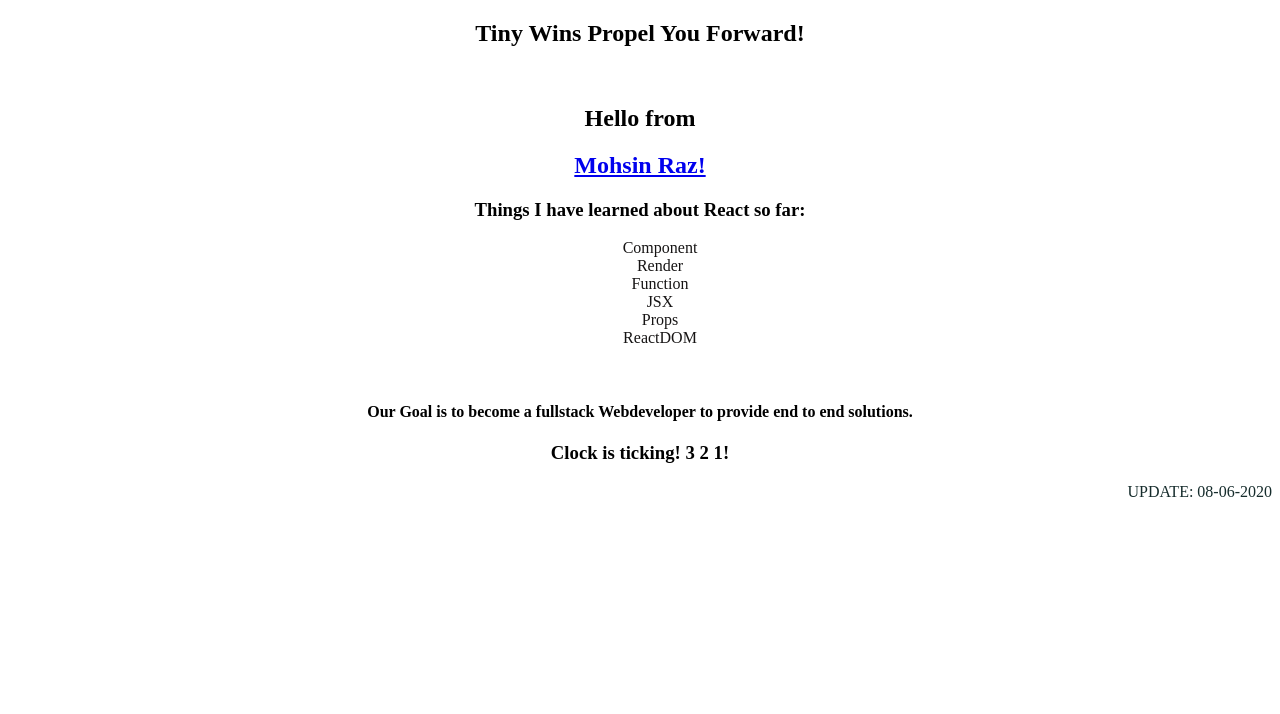
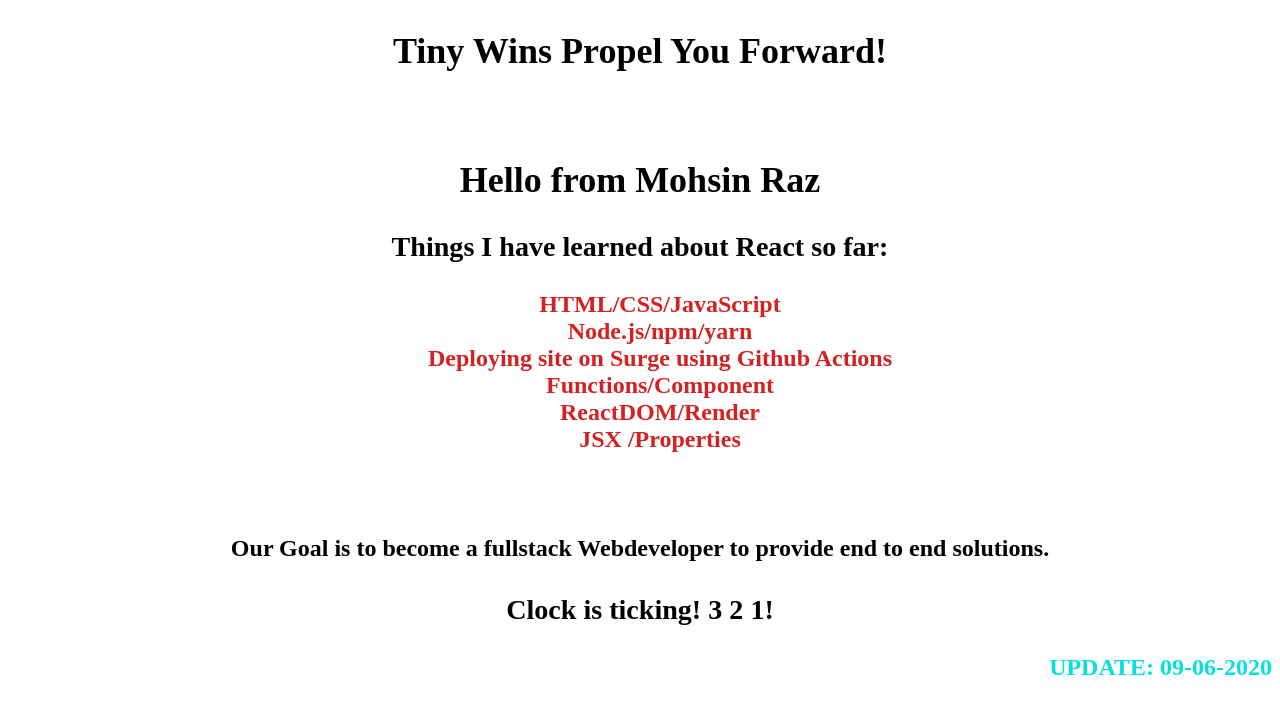
Before and after one commit to MohsinRaz3/my-app, a React (Create React App) app: page / in a window 1280 px wide. Shown: the top 714 px of the page. Built offline with nearby package versions, Linux system fonts and the light colour scheme.

Commit message:
Added props

```diff
--- a/src/App.js
+++ b/src/App.js
@@ -1,27 +1,31 @@
 import React from 'react';
-import logo from './logo.svg';
 import './App.css';
+import './index.css';
 
-function App() {
-  return (
-    <div className="App">
-      <header className="App-header">
-        <img src={logo} className="App-logo" alt="logo" />
-        <p>
-          Edit <code>src/App.js</code> and save to reload. <br/>
-          Updated by <h2> <a href="https://twitter.com/MohsinRaz_">Mohsin Raz</a></h2>
-        </p>
-        <a
-          className="App-link"
-          href="https://reactjs.org"
-          target="_blank"
-          rel="noopener noreferrer"
-        >
-          Learn React with Me!
-        </a>
-      </header>
-    </div>
-  );
+function MyProgress(props){
+  return <div className='firstcss'>
+
+  <h2>Tiny Wins Propel You Forward!</h2><br/> <h2>Hello from  {props.name} </h2> <strong> <a href="https://twitter.com/MohsinRaz_"> <h2>  </h2></a> </strong>
+  <h3>Things I have learned about React so far:</h3>
+
+  <center>
+  <ul className="boom">
+    <tr></tr>
+    <tr>HTML/CSS/JavaScript</tr>
+    <tr>Node.js/npm/yarn</tr>
+    <tr>Deploying site on Surge using Github Actions</tr>
+    <tr>Functions/Component</tr>
+    <tr>ReactDOM/Render</tr>
+    <tr>JSX /Properties</tr>
+
+  </ul>
+  </center>
+
+
+<br/>
+<h4> Our Goal is to become a fullstack Webdeveloper to provide end to end solutions. </h4>
+<h3>Clock is ticking! {2+1} {1+1} {1}!</h3>
+<p>UPDATE: 09-06-2020</p>
+  </div>;
 }
-
-export default App;
+export default MyProgress;
--- a/src/index.css
+++ b/src/index.css
@@ -3,15 +3,15 @@
   padding: 0;
   box-sizing: border-box;
 }
-.firstcss{
+.firstcss {
   text-align: center;
 }
 
 .boom {
 
-  color: rgb(22, 20, 20);
+  color: rgb(212, 33, 33);
   align-content: center;
 }
-p{color: rgb(22, 44, 44);
+p{color: rgb(7, 223, 223);
   text-align: end;
 }
--- a/src/index.js
+++ b/src/index.js
@@ -1,28 +1,10 @@
 import React from 'react';
 import ReactDOM from 'react-dom';
-import './index.css';
+import MyProgress from './App.js'
 
-function Hi(){
-  return <div className='firstcss'>  <h2>Tiny Wins Propel You Forward!</h2><br/> <h2>Hello from </h2> <strong> <a href="https://twitter.com/MohsinRaz_"> <h2>Mohsin Raz! </h2></a> </strong>
-  <h3>Things I have learned about React so far:</h3>
+ReactDOM.render(
 
-  <center>
-  <ul className="boom">
-    <tr>Component</tr>
-    <tr>Render</tr>
-    <tr>Function</tr>
-    <tr>JSX</tr>
-    <tr>Props</tr>
-    <tr>ReactDOM</tr>
-  </ul>
-  </center>
+<div> <h2><MyProgress name = 'Mohsin Raz' /></h2></div>,
+document.getElementById('root')
 
-
-<br/>
-<h4> Our Goal is to become a fullstack Webdeveloper to provide end to end solutions. </h4>
-<h3>Clock is ticking! {2+1} {1+1} {1}!</h3>
-<p>UPDATE: 08-06-2020</p>
-  </div>;
-}
-
-ReactDOM.render(<Hi />, document.querySelector('#root'));
+);
```
